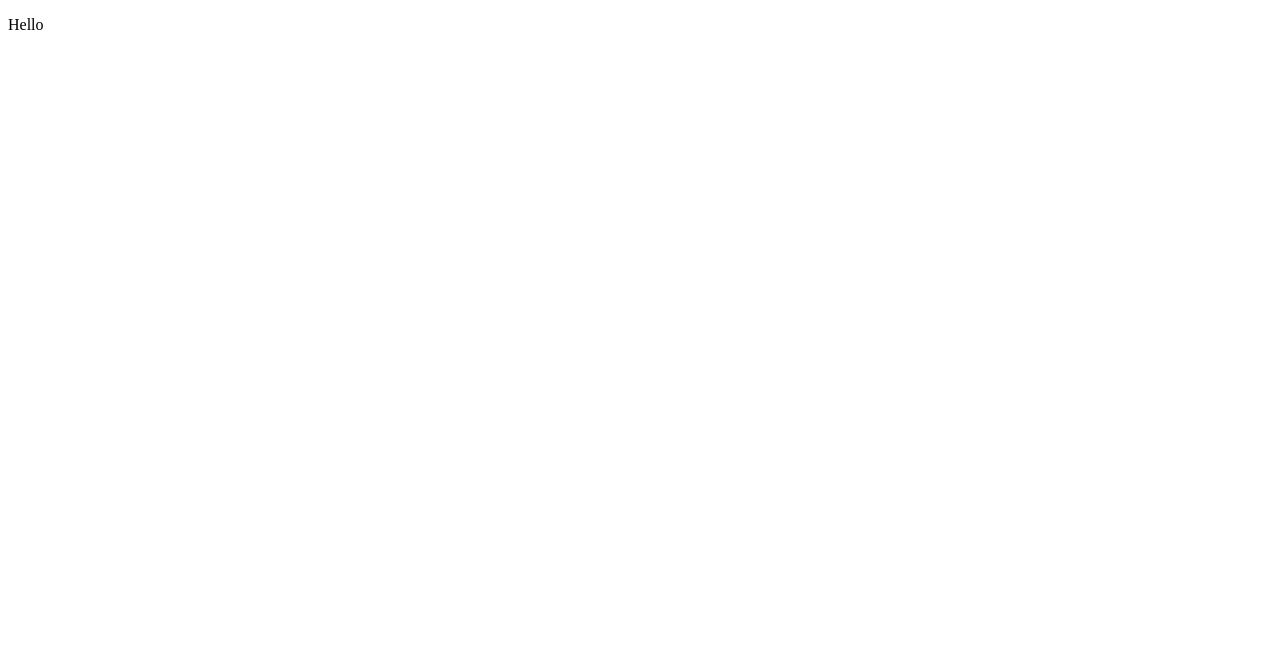
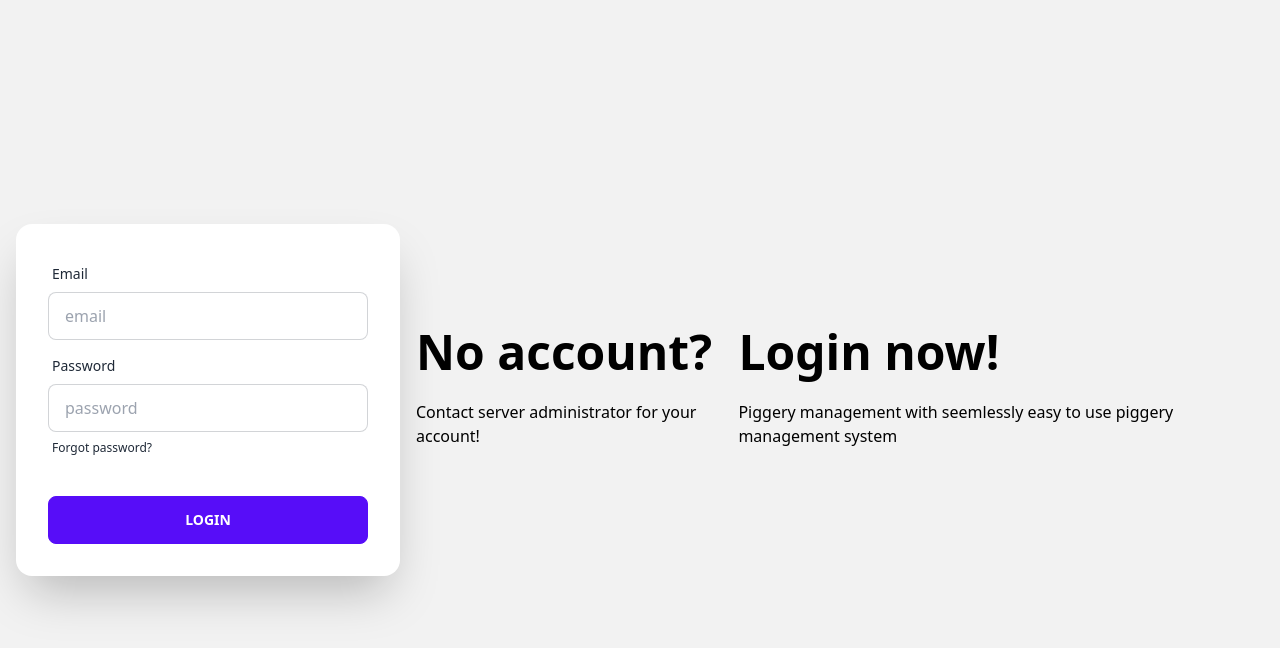
Before and after one commit to Ejayz/webbased-piggery-management, a Next.js app: page / in a window 1280 px wide. Shown: the top 648 px of the page. Built offline with nearby package versions, Linux system fonts and the light colour scheme.

Commit message:
Pushing Base Update

```diff
--- /dev/null
+++ b/app/(components)/(Loading)/loading.tsx
@@ -0,0 +1,9 @@
+export default function Loading() {
+  return (
+    <>
+      <div>
+        <p>Loading....</p>
+      </div>
+    </>
+  );
+}
--- /dev/null
+++ b/app/(components)/(Navbar)/navbar.tsx
@@ -0,0 +1,20 @@
+import { useEffect, useState } from "react";
+
+export default function Navbar() {
+  const [data, setData] = useState<string>();
+  useEffect(() => {
+    const fetchData = async () => {
+      const response = await fetch("https://my-api.com/endpoint");
+      const data = await response.text();
+      setData(JSON.parse(data).company);
+    };
+    fetchData();
+  }, []);
+  return (
+    <>
+      <div className="navbar bg-base-100">
+        <a className="btn btn-ghost normal-case text-xl">{data}</a>
+      </div>
+    </>
+  );
+}
--- a/app/layout.tsx
+++ b/app/layout.tsx
@@ -1,3 +1,4 @@
+import "../styles/globals.css"
 export default function RootLayout({
   children,
 }: {
--- a/app/page.tsx
+++ b/app/page.tsx
@@ -1,7 +1,55 @@
 export default function Page() {
   return (
     <>
-      <p> Hello</p>
+      <div className="hero min-h-screen bg-base-200">
+        <div className="hero-content flex-col lg:flex-row-reverse">
+          <div className="text-center lg:text-left">
+            <h1 className="text-5xl font-bold">Login now!</h1>
+            <p className="py-6">
+              Piggery management with seemlessly easy to use piggery management
+              system
+            </p>
+          </div>
+          <div className="text-center lg:text-left">
+            <h1 className="text-5xl font-bold">No account? </h1>
+            <p className="py-6">
+              Contact server administrator for your account!
+            </p>
+          </div>
+          <div className="card flex-shrink-0 w-full max-w-sm shadow-2xl bg-base-100">
+            <div className="card-body">
+              <div className="form-control">
+                <label className="label">
+                  <span className="label-text">Email</span>
+                </label>
+                <input
+                  type="text"
+                  placeholder="email"
+                  className="input input-bordered"
+                />
+              </div>
+              <div className="form-control">
+                <label className="label">
+                  <span className="label-text">Password</span>
+                </label>
+                <input
+                  type="text"
+                  placeholder="password"
+                  className="input input-bordered"
+                />
+                <label className="label">
+                  <a href="#" className="label-text-alt link link-hover">
+                    Forgot password?
+                  </a>
+                </label>
+              </div>
+              <div className="form-control mt-6">
+                <button className="btn btn-primary">Login</button>
+              </div>
+            </div>
+          </div>
+        </div>
+      </div>
     </>
   );
 }
--- a/package.json
+++ b/package.json
@@ -14,6 +14,7 @@
     "@types/react": "18.0.26",
     "@types/react-dom": "18.0.10",
     "bcrypt": "^5.1.0",
+    "daisyui": "^2.46.1",
     "dotenv": "^16.0.3",
     "eslint": "8.31.0",
     "eslint-config-next": "13.1.1",
--- a/tailwind.config.js
+++ b/tailwind.config.js
@@ -1,11 +1,15 @@
 /** @type {import('tailwindcss').Config} */
 module.exports = {
+  daisyui: {
+    themes: ["light", "dark", "cupcake", "bumblebee", "emerald", "corporate", "synthwave", "retro", "cyberpunk", "valentine", "halloween", "garden", "forest", "aqua", "lofi", "pastel", "fantasy", "wireframe", "black", "luxury", "dracula", "cmyk", "autumn", "business", "acid", "lemonade", "night", "coffee", "winter"],
+  },
   content: [
+    "./app/**/*.{js,ts,jsx,tsx}",
     "./pages/**/*.{js,ts,jsx,tsx}",
     "./components/**/*.{js,ts,jsx,tsx}",
   ],
   theme: {
     extend: {},
   },
-  plugins: [],
+  plugins: [require("daisyui")],
 }
```
Also changed, not shown: 1 other file (tests, documents, lock files or other folders).
